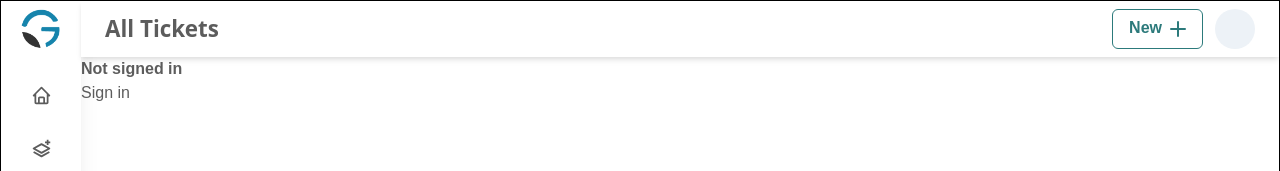
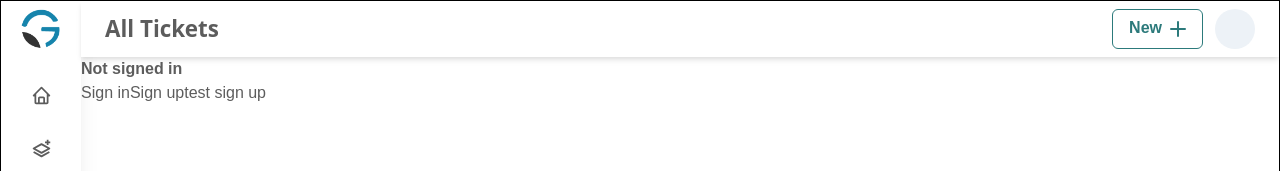
Before and after one commit to yograjtandel/GoalQuest, a Next.js app: page / in a window 1280 px wide. Shown: the top 171 px of the page. Built offline with nearby package versions, Linux system fonts and the light colour scheme; no server answers.

Commit message:
signup test

```diff
--- a/pages/index.js
+++ b/pages/index.js
@@ -1,6 +1,28 @@
 import { useSession, signIn, signOut } from 'next-auth/react';
 
 export default function Home() {
+
+async function signup() {
+    debugger
+  const auth0Response = await fetch(
+    `https://dev-c0a3javl4d5ua32y.us.auth0.com/dbconnections/signup`,
+    {
+      method: 'POST',
+      headers: {
+        'content-type': 'application/json',
+      },
+      body: JSON.stringify({
+        client_id: "4z8QNi1ATEjLsRiK5XJORcO2xif7ffmn",
+        connection: 'Username-Password-Authentication',
+        email: "new@new.com",
+        password: "New@1234",
+      }),
+    }
+  )
+  debugger
+  const body = await auth0Response.json()
+
+}
   const { data: session } = useSession();
   if (session) {
     return (
@@ -10,10 +32,26 @@ export default function Home() {
       </>
     );
   }
+
+
   return (
     <>
       Not signed in <br />
       <button onClick={() => signIn()}>Sign in</button>
+      <button
+        onClick={() =>
+          signIn(
+            'auth0',
+            { callbackUrl: 'http://localhost:3000' },
+            { screen_hint: 'signup' }
+          )
+        }
+      >
+        Sign up
+      </button>
+
+      <button onClick={() => signup()}>test sign up</button>
+
     </>
   );
 }
--- a/pages/setting/index.js
+++ b/pages/setting/index.js
@@ -116,5 +116,5 @@ export const getServerSideProps = async () => {
     url: '/v1/rights/',
   });
 
-  return { props: {} };
+  return { props: {rights: res.data} };
 };
```
